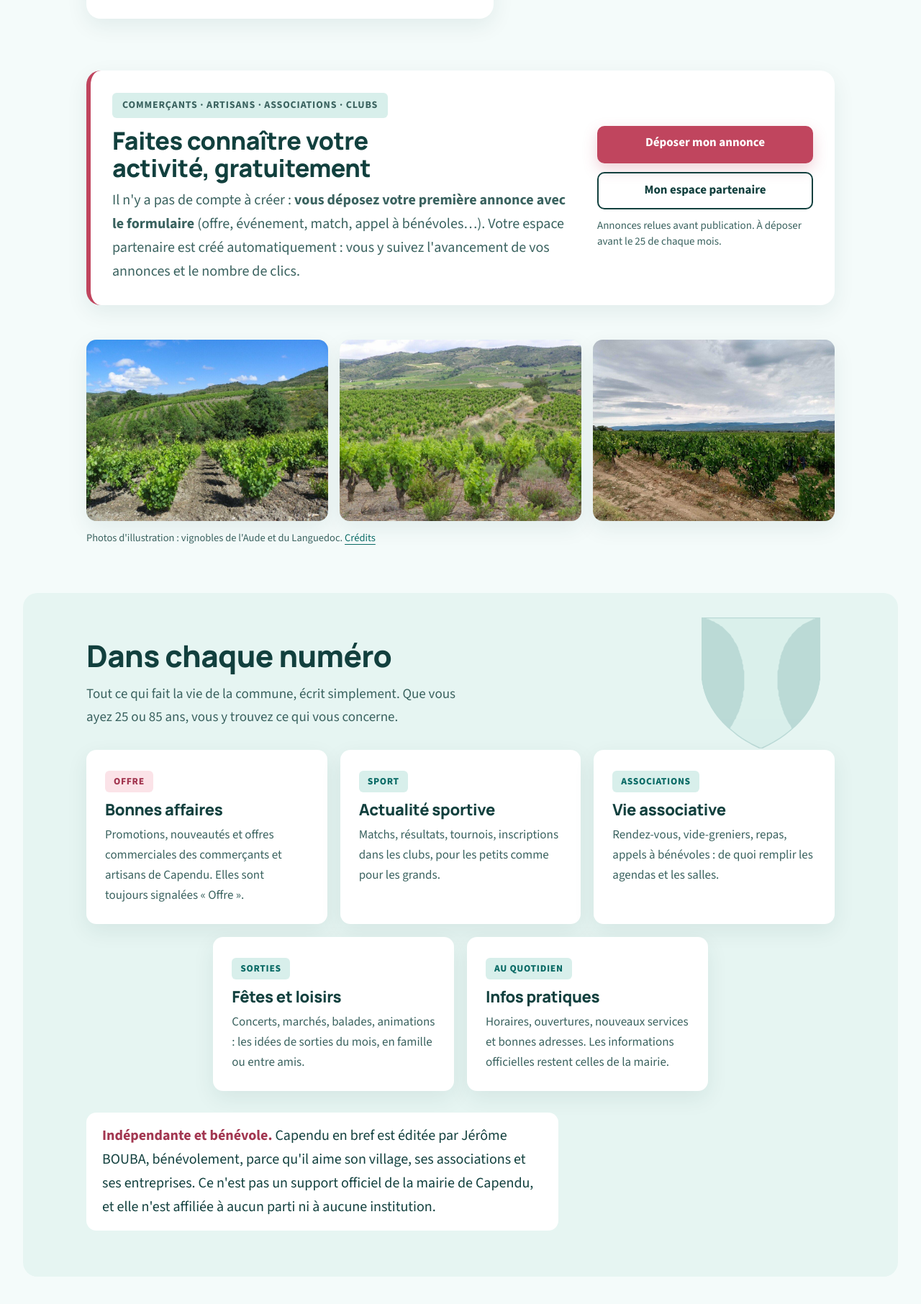
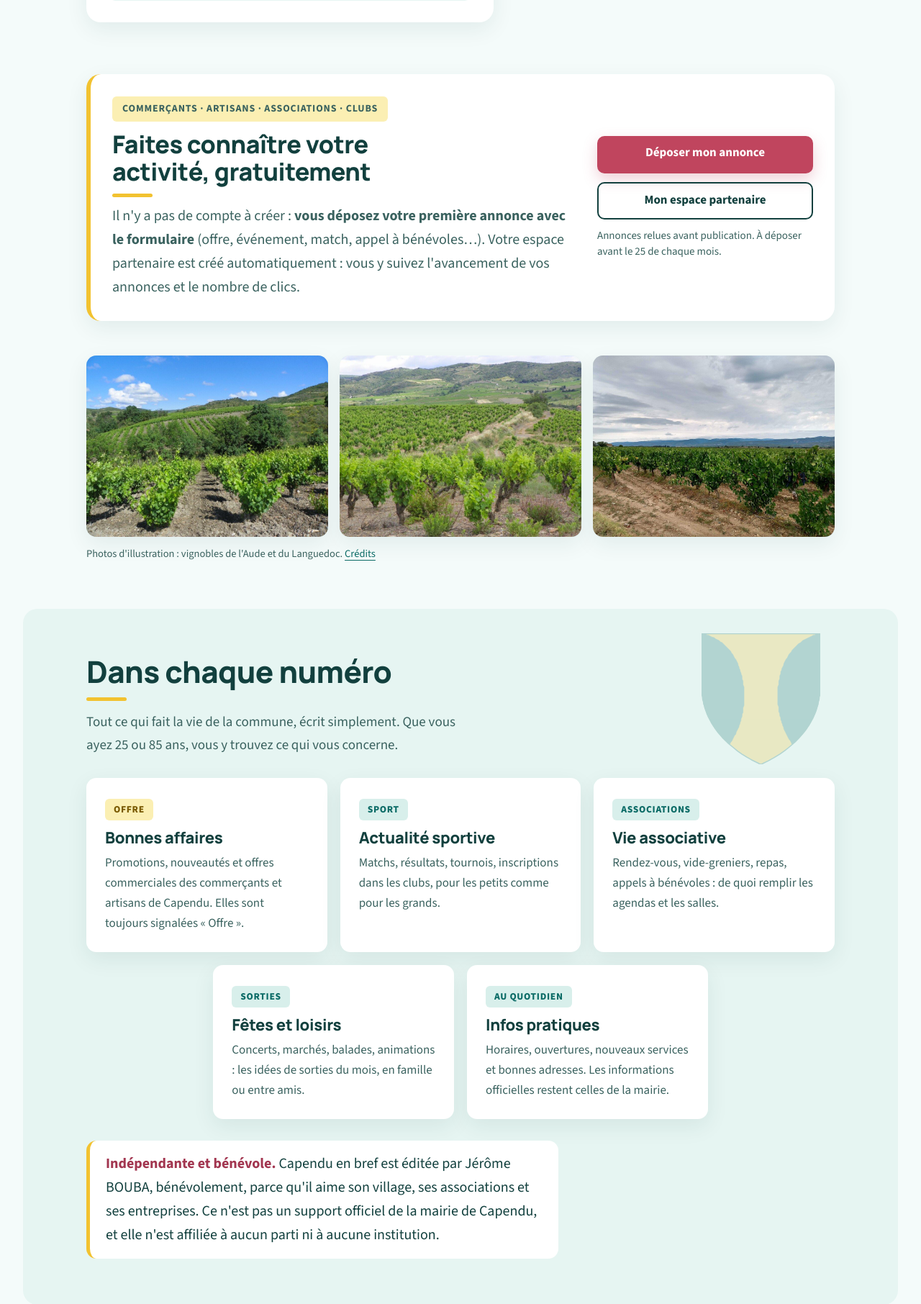
Before and after one commit to lotierimmobilier-prog/Studies, a PHP site: page / in a window 1280 px wide. Shown: the part 1288-3100 px from the top of the page at 72% size. Run offline with PHP 8.4, Linux system fonts and the light colour scheme.

Commit message:
Ajouter des touches de jaune rappelant les couleurs du village
Filet doré dans l'en-tête et le pied de page, soulignement doré des titres, étiquettes, numéros d'étapes, blason aux couleurs de l'écu.

Co-Authored-By: Claude Sonnet 5.5 <noreply@anthropic.com>
Claude-Session: https://claude.ai/code/session_01TzcMvJ2NRYzndZkisSww93

```diff
--- a/modele-numero-1/numero-1.html
+++ b/modele-numero-1/numero-1.html
@@ -17,7 +17,7 @@
 <tr><td align="center" style="padding:4px 0 14px;font:400 14px/1.5 'Segoe UI',Arial,Helvetica,sans-serif;color:#3a625f;">Cet e-mail s’affiche mal ? <a href="{{ mirror }}" style="color:#0b6b66;">Voir dans le navigateur</a></td></tr>
 
 <!-- En-tête -->
-<tr><td style="background:#e4f4f1;border-radius:24px 24px 0 0;padding:28px 24px 22px;">
+<tr><td style="background:#e4f4f1;border-top:6px solid #f2c230;border-radius:24px 24px 0 0;padding:28px 24px 22px;">
   <div style="font:700 34px/1.1 'Segoe UI',Arial,Helvetica,sans-serif;color:#12403e;">Capendu<span style="font-weight:400;color:#c0455e;"> en bref</span><span style="color:#c0455e;">.</span></div>
   <div style="margin-top:14px;font:700 15px/1.4 'Segoe UI',Arial,Helvetica,sans-serif;letter-spacing:.06em;text-transform:uppercase;color:#0b6b66;">Newsletter mensuelle · N°1 · Décembre 2026</div>
 </td></tr>
--- a/styles.css
+++ b/styles.css
@@ -7,7 +7,7 @@
 
 :root{
   --bg:#f4fbfa; --bg-2:#e6f5f2; --bg-3:#d8efeb; --ink:#12403e; --ink-soft:#3a625f;
-  --pampre:#0b6b66; --wine:#c0455e; --wine-dark:#a23650; --line:#cfe6e2; --card:#ffffff;
+  --pampre:#0b6b66; --gold:#f2c230; --gold-pale:#fbefb3; --wine:#c0455e; --wine-dark:#a23650; --line:#cfe6e2; --card:#ffffff;
   --r-sm:10px; --r:14px; --r-lg:20px; --shadow:0 10px 30px rgba(18,64,62,.08);
   --head:'Manrope','Segoe UI',system-ui,sans-serif; --body:'Source Sans 3','Segoe UI',system-ui,sans-serif;
   --gutter:max(20px,env(safe-area-inset-left,0px)); --gutter-r:max(20px,env(safe-area-inset-right,0px));
@@ -196,7 +196,7 @@ th{background:var(--bg-2);color:var(--ink);font-weight:700}
 
 /* Blason de la commune en filigrane (couleurs du site), très discret */
 #pourquoi{position:relative;overflow:clip}
-#pourquoi::before{content:"";position:absolute;right:max(24px,calc(50% - 500px));top:34px;width:165px;aspect-ratio:120/132;background:url(images/blason.svg) center/contain no-repeat;opacity:.2;pointer-events:none}
+#pourquoi::before{content:"";position:absolute;right:max(24px,calc(50% - 500px));top:34px;width:165px;aspect-ratio:120/132;background:url(images/blason.svg) center/contain no-repeat;opacity:.24;pointer-events:none}
 #pourquoi>.inner{position:relative;z-index:1}
 .site-footer{position:relative;overflow:clip}
 .site-footer::before{content:"";position:absolute;right:max(20px,calc(50% - 500px));top:14px;width:76px;aspect-ratio:120/132;background:url(images/blason.svg) center/contain no-repeat;opacity:.3;pointer-events:none}
@@ -214,3 +214,14 @@ th{background:var(--bg-2);color:var(--ink);font-weight:700}
 .pro-actions .btn{width:100%;text-align:center}
 .pro-actions small{color:var(--ink-soft);font-size:15px;line-height:1.45}
 @media (max-width:860px){.nav-pro{display:none}.pro-actions{flex-basis:100%}}
+
+/* Jaune du village : touches décoratives (le texte reste en vert-bleu profond pour la lisibilité) */
+.site-header{border-top:5px solid var(--gold)}
+.eyebrow{background:var(--gold-pale);color:var(--ink)}
+.pro-card{border-left-color:var(--gold)}
+.indep{border-left:5px solid var(--gold)}
+.steps li::before{background:var(--gold);color:var(--ink)}
+.site-footer{border-top:5px solid var(--gold);margin-top:8px}
+main h2:not(.signup-title):not(.sr-only)::after{content:"";display:block;width:56px;height:5px;border-radius:3px;background:var(--gold);margin-top:12px}
+.pro-text h2::after,.band h2::after{margin-top:12px}
+.tag-offre{background:var(--gold-pale);color:#7a5a00}
```
Also changed, not shown: images/blason.svg.
